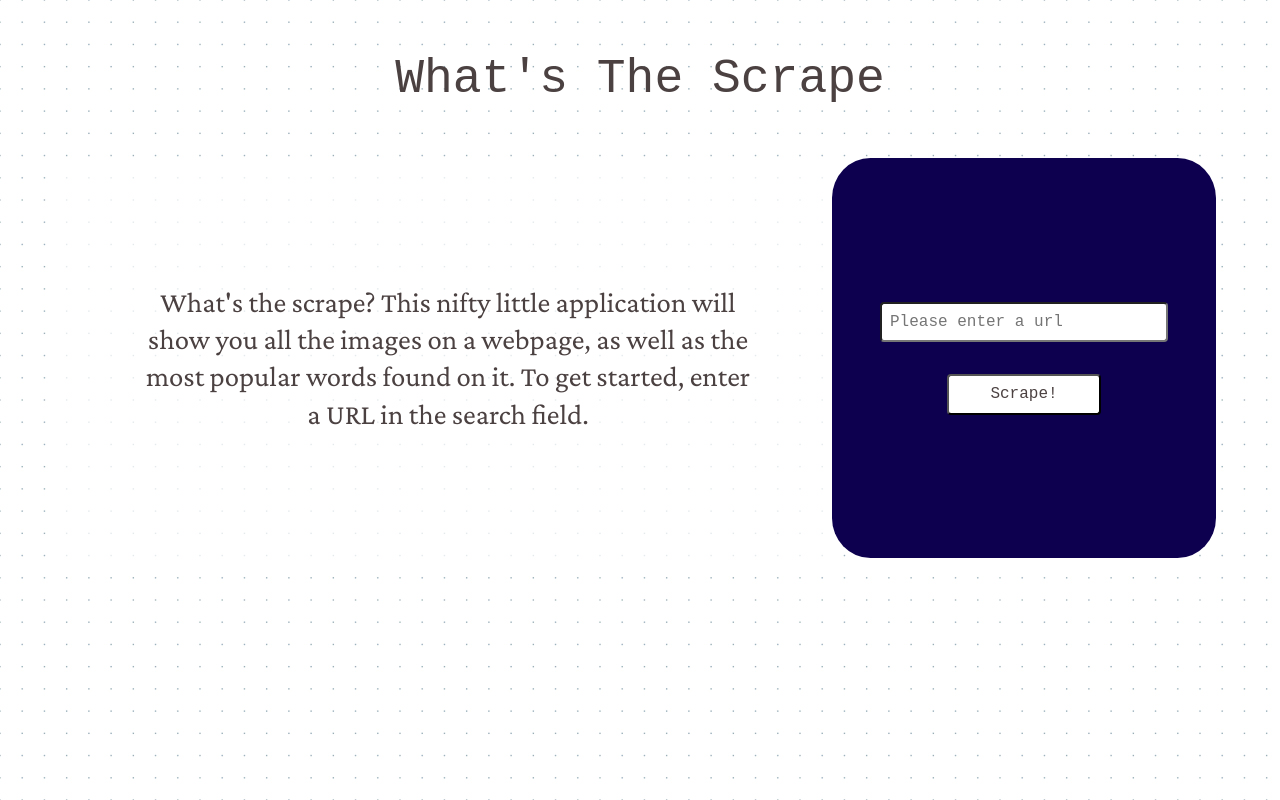
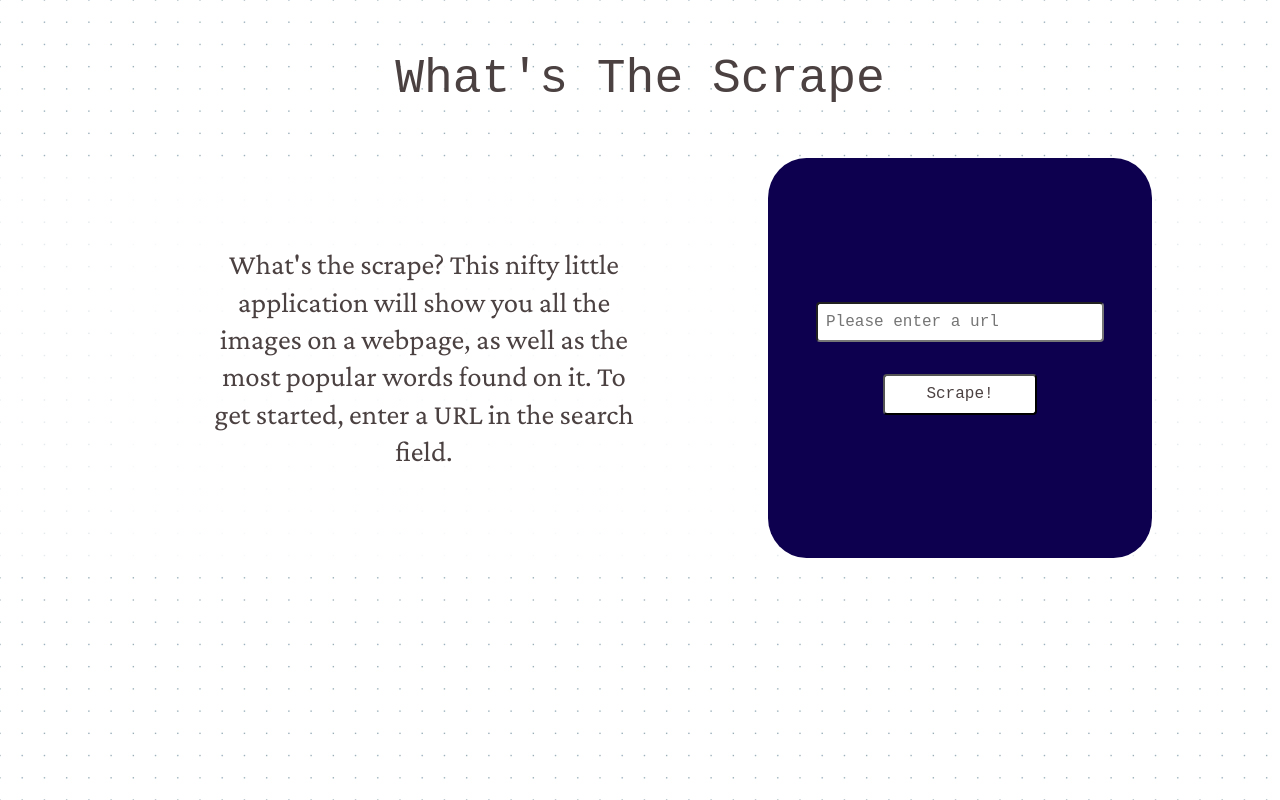
Before and after one commit to dlousa92/whatsthescrape, a React (Create React App) app: page / in a window 1280 px wide. Built offline with nearby package versions, Linux system fonts and the light colour scheme; a web font is replaced by a local one.

Commit message:
resize format text area

```diff
--- a/src/components/Form/form.scss
+++ b/src/components/Form/form.scss
@@ -2,6 +2,8 @@
 @import '../../styles/mixins.scss';
 
 .form {
+
+  background-color: $translucent-white;
 
   @include breakpoint-xl {
   display: flex;
@@ -15,7 +17,6 @@
     display: flex;
     align-items: center;
     height: 100%;
-    flex-basis: 60%;
     color: $primary-accent-color;
     background-color: $translucent-white;
     font-size: 1.4rem;
@@ -27,7 +28,8 @@
 
     @include breakpoint-xl {
       font-size: 1.8rem;
-      padding: 0rem 5rem;
+      padding: 0 8rem 0 5rem;
+      flex-basis: 50%;
       margin: 0;
     }
   }
```
